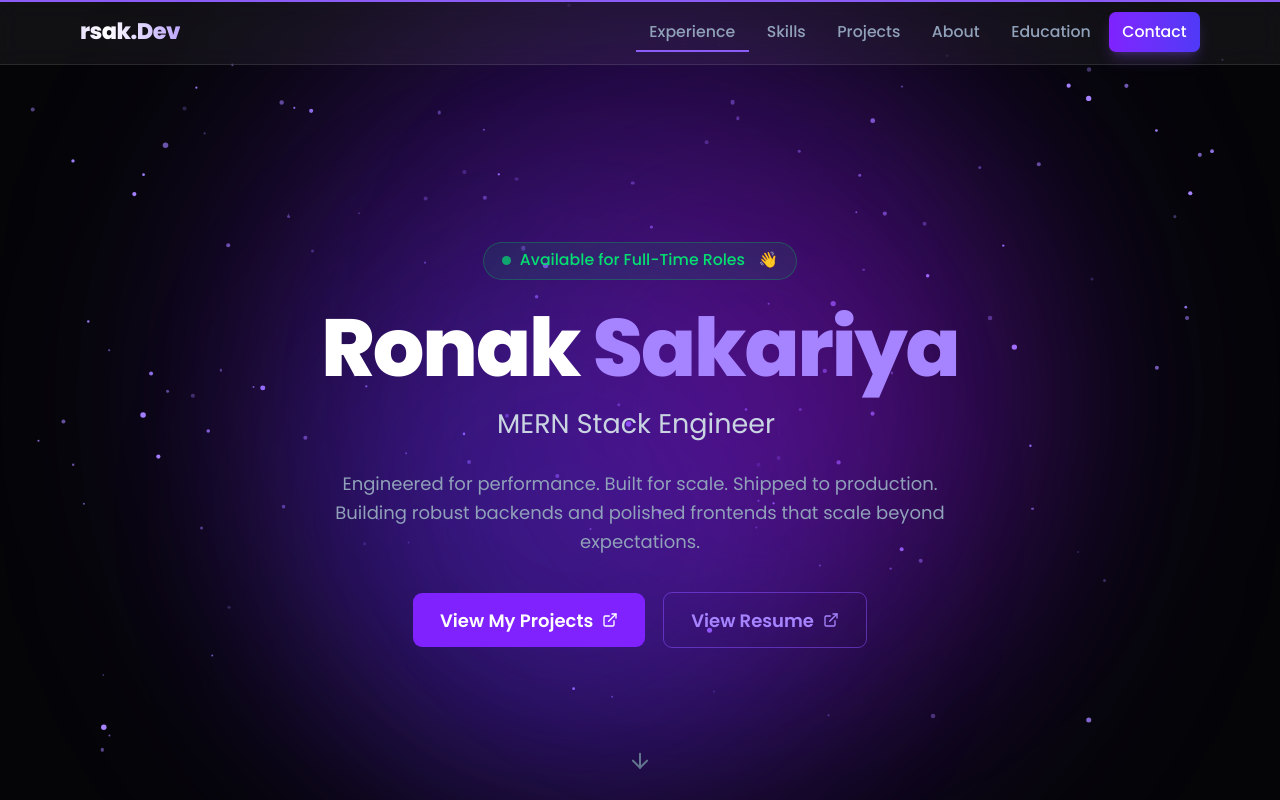
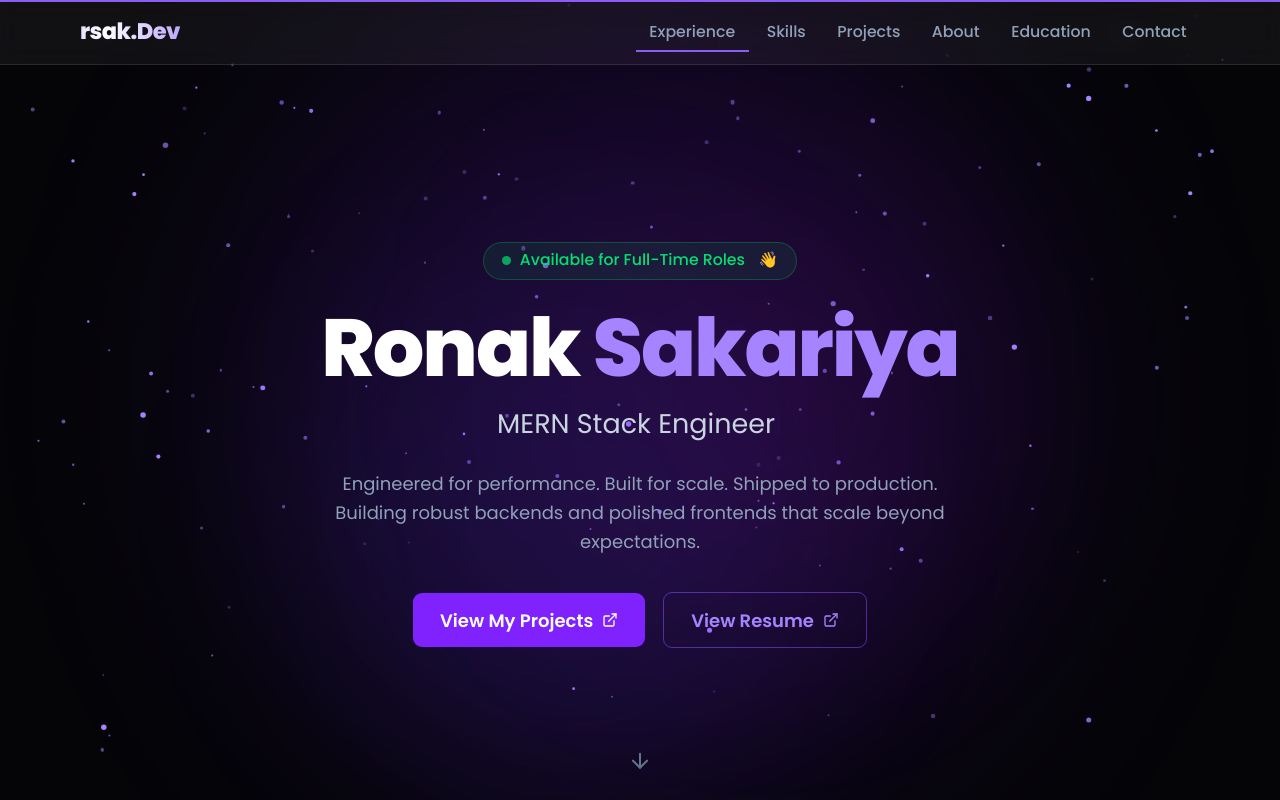
Before and after one commit to ronaksakariya/ronak-portfolio, a React (Vite) app: page / in a window 1280 px wide. Shown: the top 800 px of the page. Built offline with nearby package versions, Linux system fonts and the light colour scheme.

Commit message:
style: update background colors and hover effects in Navbar component

```diff
--- a/src/components/Hero.jsx
+++ b/src/components/Hero.jsx
@@ -192,9 +192,9 @@ const Hero = () => {
       </div>
 
       <div className="absolute inset-0 pointer-events-none">
-        <div className="absolute top-1/2 left-1/2 -translate-x-1/2 -translate-y-1/2 w-[800px] h-[800px] bg-violet-600/35 rounded-full blur-[120px]" />
-        <div className="absolute top-1/3 left-1/4 w-[500px] h-[500px] bg-indigo-600/25 rounded-full blur-[100px]" />
-        <div className="absolute bottom-1/4 right-1/4 w-[400px] h-[400px] bg-fuchsia-600/20 rounded-full blur-[120px]" />
+        <div className="absolute top-1/2 left-1/2 -translate-x-1/2 -translate-y-1/2 w-[800px] h-[800px] bg-violet-600/15 rounded-full blur-[120px]" />
+        <div className="absolute top-1/3 left-1/4 w-[500px] h-[500px] bg-indigo-600/10 rounded-full blur-[100px]" />
+        <div className="absolute bottom-1/4 right-1/4 w-[400px] h-[400px] bg-fuchsia-600/8 rounded-full blur-[120px]" />
       </div>
 
       <motion.div
--- a/src/components/Navbar.jsx
+++ b/src/components/Navbar.jsx
@@ -112,16 +112,12 @@ const Navbar = ({ activeSection }) => {
               <motion.button
                 key={item.id}
                 onClick={() => handleClick(item.id)}
-                className={`relative px-3 py-2 text-sm font-medium rounded-md transition-colors ${
-                  item.id === "contact"
-                    ? "bg-gradient-to-r from-violet-600 to-indigo-600 text-white hover:from-violet-500 hover:to-indigo-500 shadow-lg shadow-violet-500/25"
-                    : "text-slate-400 hover:text-white"
-                }`}
+                className="relative px-3 py-2 text-sm font-medium rounded-md transition-colors text-slate-400 hover:text-white"
                 whileHover={{ scale: 1.05 }}
                 whileTap={{ scale: 0.95 }}
               >
                 {item.label}
-                {activeSection === item.id && item.id !== "contact" && (
+                {activeSection === item.id && (
                   <motion.span
                     layoutId="nav-indicator"
                     style={{
@@ -163,11 +159,9 @@ const Navbar = ({ activeSection }) => {
                 key={item.id}
                 onClick={() => handleClick(item.id)}
                 className={`text-left text-sm py-2 px-3 rounded-lg ${
-                  item.id === "contact"
-                    ? "bg-gradient-to-r from-violet-600 to-indigo-600 text-white font-semibold shadow-lg shadow-violet-500/25"
-                    : activeSection === item.id
-                      ? "text-violet-400 bg-violet-500/10"
-                      : "text-slate-400 hover:text-white"
+                  activeSection === item.id
+                    ? "text-violet-400 bg-violet-500/10"
+                    : "text-slate-400 hover:text-white"
                 }`}
               >
                 {item.label}
```
